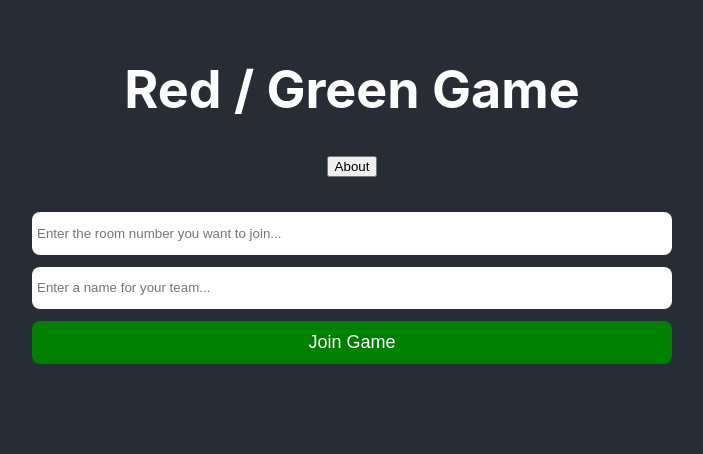
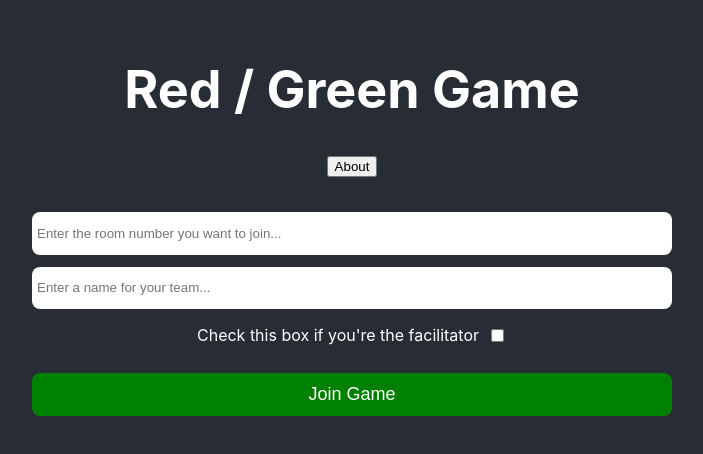
Before and after one commit to SilviuDinu/red-green-game, a React (Create React App) app in the folder client/: page / in a window 1280 px wide. Shown: the top 454 px of the page, without its empty margins (288-991 px from the left). Built offline with nearby package versions, Linux system fonts and the light colour scheme.

Commit message:
add facilitator role and duplicate name check + show choices each round

```diff
--- a/client/src/App.css
+++ b/client/src/App.css
@@ -45,7 +45,23 @@
   align-items: center;
 }
 
-.join-game-form input {
+.message {
+  color: #fff;
+}
+.error{
+  color: #ff0033;
+}
+.check {
+  display: inline-block;
+  vertical-align: middle;
+  margin-left: 12px;
+}
+.facilitator-check {
+  display: inline-block;
+  vertical-align: middle;
+  color: #fff;
+}
+.join-game-form input.text {
   display: block;
   margin: 12px 0 0 0;
   padding: 5px;
--- a/client/src/App.js
+++ b/client/src/App.js
@@ -11,33 +11,42 @@ function App() {
   const [connectedTeams, setConnectedTeams] = useState([]);
   const [gameStarted, setGameStarted] = useState(false);
   const [isRoomFull, setIsRoomFull] = useState(false);
+  const [isNameTaken, setIsNameTaken] = useState(false);
   const [round, setRound] = useState(1);
   const [roundData, setRoundData] = useState([]);
   const [roomNumber, setRoomNumber] = useState("");
   const [teamName, setTeamName] = useState("");
   const [showButtons, setShowButtons] = useState(true);
   const [showWaiting, setShowWaiting] = useState(true);
+  const [isFacilitator, setIsFacilitator] = useState(false);
+  const [message, setMessage] = useState("");
   const socketRef = useRef();
 
   useEffect(() => {
-    socketRef.current = io("/", { transports: ["polling"] });
+    if (!socketRef.current) {
+      socketRef.current = io("/", { transports: ["polling"] });
+    }
     socketRef.current.on("finish round", (data) => {
-      // let currentRoundData = [...roundData];
-      // currentRoundData.push(data.rounds);
-      setRoundData(roundData => roundData.concat(data.rounds));
+      setRoundData(data.rounds);
       setPlayState();
-      setRound(round => round+1);
+      setRound((round) => round + 1);
     });
   }, []);
 
-  const connect = (e, roomNumber, teamName, choice) => {
+  const handleCheck = () => {
+    setIsFacilitator(true);
+  };
+
+  const connect = (e, roomNumber, teamName, facilitator) => {
     e.preventDefault();
     socketRef.current.emit("join game", {
       roomNumber: parseInt(roomNumber),
       teamName: teamName,
+      isFacilitator: facilitator,
     });
     socketRef.current.on("joined teams in current room", (data) => {
       setConnectedTeams(data[0].activeSessions);
+      setConnected(true);
     });
     socketRef.current.on("room is full", (data) => {
       alert(data);
@@ -49,8 +58,10 @@ function App() {
     socketRef.current.on("cannot start game", () => {
       setWaitingState();
     });
-
-    setConnected(true);
+    socketRef.current.on("name taken", (data) => {
+      setIsNameTaken(true);
+      setMessage(data);
+    });
   };
 
   const changeRoomNumber = (e) => {
@@ -88,14 +99,21 @@ function App() {
   if (connected) {
     body = (
       <>
-        <RoomInfo connectedTeams={connectedTeams} roomNumber={roomNumber} />
+        <RoomInfo
+          connectedTeams={connectedTeams}
+          roomNumber={roomNumber}
+          teamName={teamName}
+          message={message}
+        />
         <Playground
           round={round}
           gameStarted={gameStarted}
           play={play}
           roomNumber={roomNumber}
           roundData={roundData}
+          message={message}
           connectedTeams={connectedTeams}
+          isFacilitator={isFacilitator}
           teamName={teamName}
           showButtons={showButtons}
           showWaiting={showWaiting}
@@ -110,6 +128,10 @@ function App() {
         connect={connect}
         roomNumber={roomNumber}
         teamName={teamName}
+        isNameTaken={isNameTaken}
+        handleCheck={handleCheck}
+        message={message}
+        isFacilitator={isFacilitator}
         onChangeRoomNumber={changeRoomNumber}
         onChangeTeamName={changeTeamName}
       />
--- a/client/src/components/Buttons.jsx
+++ b/client/src/components/Buttons.jsx
@@ -1,12 +1,28 @@
+import Message from "./Message";
+
 export default function Buttons(props) {
   return (
     <div className="buttons-wrapper">
-      <button className="play-button red" onClick={() => props.play("red")}>
-        Red
-      </button>
-      <button className="play-button green" onClick={() => props.play("green")}>
-        Green
-      </button>
+      {!props.isFacilitator ? (
+        <>
+          <button className="play-button red" onClick={() => props.play("red")}>
+            Red
+          </button>
+          <button
+            className="play-button green"
+            onClick={() => props.play("green")}
+          >
+            Green
+          </button>
+        </>
+      ) : (
+        <Message
+          type="message"
+          message={
+            "As facilitator, you cannot vote. You need to wait till the end of the round to discuss with the teams."
+          }
+        />
+      )}
     </div>
   );
 }
--- a/client/src/components/LandingPage.jsx
+++ b/client/src/components/LandingPage.jsx
@@ -1,15 +1,53 @@
+import Message from "./Message";
 
 export default function LandingPage(props) {
   return (
     <>
       <div className="join-game-wrapper">
-        <form onSubmit={(event) => props.connect(event, props.roomNumber, props.teamName)} className="join-game-form ">
-          <input type="text" required onChange={event => props.onChangeRoomNumber(event)} value={props.roomNumber} placeholder="Enter the room number you want to join..."/>
-          <input type="text" required onChange={event => props.onChangeTeamName(event)} value={props.teamName} placeholder="Enter a name for your team..."/>
+        <form
+          onSubmit={(event) =>
+            props.connect(
+              event,
+              props.roomNumber,
+              props.teamName,
+              props.isFacilitator
+            )
+          }
+          className="join-game-form "
+        >
+          <input
+            type="text"
+            required
+            className="text"
+            onChange={(event) => props.onChangeRoomNumber(event)}
+            value={props.roomNumber}
+            placeholder="Enter the room number you want to join..."
+          />
+          <input
+            type="text"
+            className="text"
+            required
+            onChange={(event) => props.onChangeTeamName(event)}
+            value={props.teamName}
+            placeholder="Enter a name for your team..."
+          />
+          <div>
+            <p className="facilitator-check">
+              Check this box if you're the facilitator
+            </p>
+            <input
+              className="check"
+              type="checkbox"
+              onClick={props.handleCheck}
+            />
+          </div>
           <button type="submit" className="green">
             Join Game
           </button>
         </form>
+        {props.isNameTaken ? (
+          <Message type="error" message={props.message} />
+        ) : null}
       </div>
     </>
   );
--- /dev/null
+++ b/client/src/components/Message.jsx
@@ -0,0 +1,7 @@
+export default function Message(props) {
+  return (
+    <div className={props.type}>
+        <p>{props.message}</p>
+    </div>
+  );
+}
--- a/client/src/components/Playground.jsx
+++ b/client/src/components/Playground.jsx
@@ -1,6 +1,7 @@
 import Buttons from "./Buttons";
 import RoundTitle from "./RoundTitle";
 import RoundInfo from "./RoundInfo";
+import Message from "./Message";
 
 export default function Playground(props) {
   console.log(props.roundData);
@@ -11,9 +12,11 @@ export default function Playground(props) {
   }
   let playgroundBody;
   if (props.showButtons) {
-    playgroundBody = <Buttons play={playChoice} />;
+    playgroundBody = (
+      <Buttons play={playChoice} isFacilitator={props.isFacilitator} />
+    );
   } else if (props.showWaiting) {
-    playgroundBody = <p>Waiting for the other teams...</p>;
+    playgroundBody = <Message type="message" message={"Waiting for other teams..."} />
   }
   return (
     <div className="playground">
@@ -25,7 +28,9 @@ export default function Playground(props) {
           roundData={props.roundData}
           connectedTeams={props.connectedTeams}
         />
-      ) : <p>Finish the round to see scores...</p>}
+      ) : (
+        <Message type="message" message={"Finish the round to see scores..."} />
+      )}
     </div>
   );
 }
--- a/client/src/components/RoomInfo.jsx
+++ b/client/src/components/RoomInfo.jsx
@@ -1,10 +1,12 @@
+import Message from "./Message";
+
 export default function RoomInfo(props) {
   return (
     <>
-      <h3>Welcome to room {props.roomNumber}</h3>
+      <Message type="message" message={"Welcome to room " + props.roomNumber + ', ' + props.teamName} />
       <ul>
         {props.connectedTeams.map((elem, index) => {
-          return <li key={index}>{elem}</li>;
+          return <li key={index}>{elem.teamName}</li>;
         })}
       </ul>
     </>
--- a/client/src/components/RoundInfo.jsx
+++ b/client/src/components/RoundInfo.jsx
@@ -1,4 +1,15 @@
 export default function RoundInfo(props) {
+  const renderCurrentRoundChoices = (choices) => {
+    let sortedChoices = [];
+    props.connectedTeams.forEach((team) => {
+      choices.forEach((choice, index) => {
+        if (choice.teamName === team.teamName) {
+          sortedChoices.push(<td key={index}>{choice.choice}</td>);
+        }
+      });
+    });
+    return sortedChoices;
+  };
   return (
     <div className="container">
       <span>Score board</span>
@@ -7,7 +18,9 @@ export default function RoundInfo(props) {
           <tr>
             <th>Round</th>
             {props.connectedTeams.map((elem, index) => {
-              return <th key={index}>{elem}</th>;
+              return elem.isFacilitator === false ? (
+                <th key={index}>{elem.teamName}</th>
+              ) : null;
             })}
           </tr>
         </thead>
@@ -16,17 +29,7 @@ export default function RoundInfo(props) {
             return (
               <tr key={index}>
                 <td>{elem.round}</td>
-                {
-                  <td>
-                    {elem.choices.map((e, i) => {
-                      return (
-                        <>
-                          {e.teamName} - {e.choice}
-                        </>
-                      );
-                    })}
-                  </td>
-                }
+                {renderCurrentRoundChoices(elem.choices)}
               </tr>
             );
           })}
```
Also changed, not shown: 1 other file (tests, documents, lock files or other folders).
